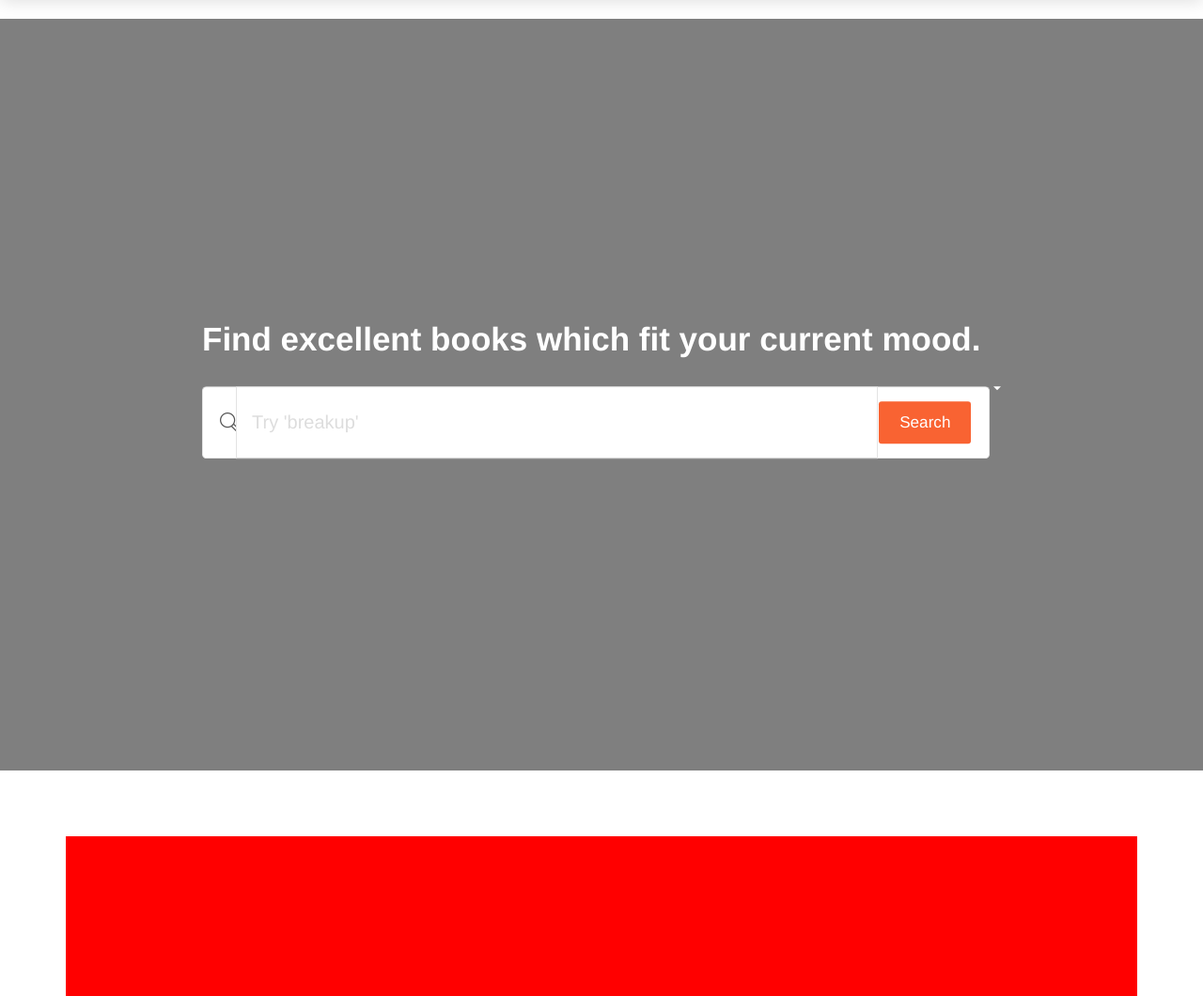
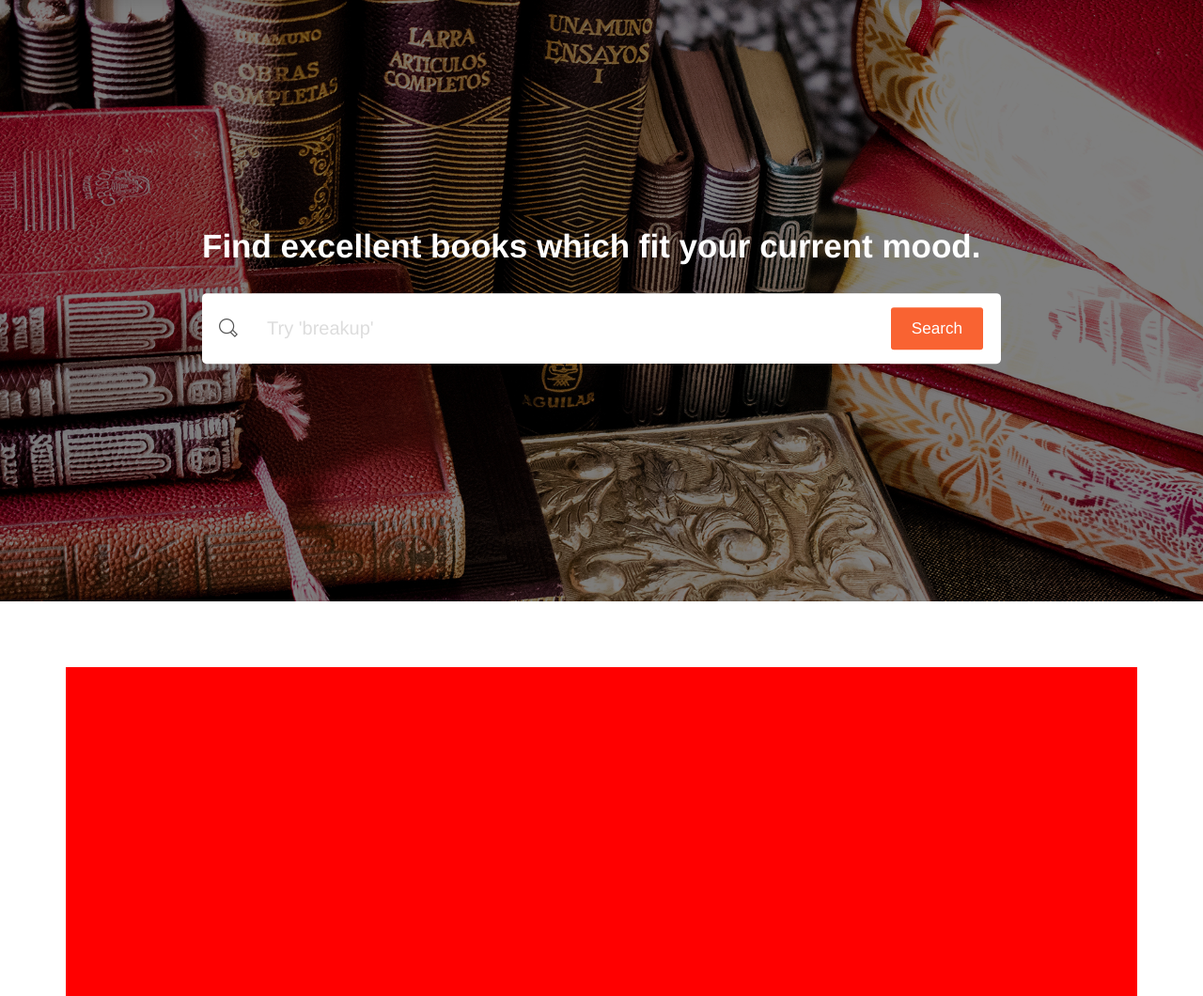
Before and after one commit to FroeMic/FullStack_Info_FinalProject, a Flask app: page / in a window 1280 px wide. Shown: the part 62-1122 px from the top of the page at 94% size. Run offline with Flask 2, Linux system fonts and the light colour scheme; some libraries are stand-ins or nearby versions.

Commit message:
Add Landing Page Layout

```diff
--- a/app/static/_css/style.css
+++ b/app/static/_css/style.css
@@ -32,6 +32,38 @@ body>.navbar + * {
 .dropdown-menu:before {
     right: 10px;
     left: auto;
+}
+
+/* LANDING PAGE */
+.landing-page {
+    margin-top: -20px;
+}
+.landing-page .page-header {
+    max-height: 640px;
+}
+.landing-page .page-header-image {
+    background-image: url('/static/_assets/img/bg_books.jpg');
+    transform: translate3d(0px, 0px, 0px);
+}
+
+.input-group-lg .input-group-addon {
+    padding: 10px 18px 10px 18px;
+}
+
+.landing-page .input-group-lg input.form-control,
+.landing-page .input-group .input-group-addon,
+.landing-page .input-group-focus .input-group-addon {
+    border: none;
+    background-color: white;
+}
+
+.landing-page .dropdown-toggle:after,
+.landing-page .dropdown-menu:before {
+    display: none;
+}
+
+.landing-page .dropdown-menu.show {
+    width: calc(100% - 30px) !important;
 }
 
 /* REGISTER and LOGING VIEW */
```
Also changed, not shown: app/static/_assets/img/bg_books.jpg (added).
